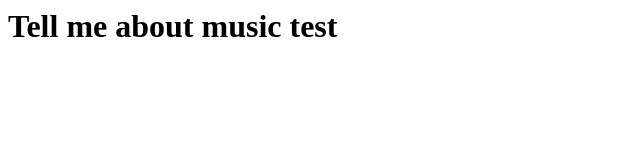
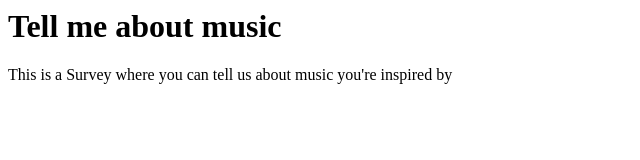
Before and after one commit to RoshRoslin/survery_form, a plain HTML site: page index.html in a window 1280 px wide. Shown: the whole page, without its empty margins (0-640 px from the left). Drawn offline with Linux system fonts and the light colour scheme.

Commit message:
test 3/3

```diff
--- a/index.html
+++ b/index.html
@@ -3,7 +3,12 @@
   </head>
 
   <body>
-    <h1 id="title">Tell me about music test</h1>
+    <h1 id="title">Tell me about music</h1>
+    <p id = "description">This is a Survey where you can tell us about music you're inspired by
+    </p>
+    <form id ="survey-form">
+
+    </form>
     <script type ="text/javascript" src="https://cdn.freecodecamp.org/testable-projects-fcc/v1/bundle.js">
     </script>
   </body>
```
